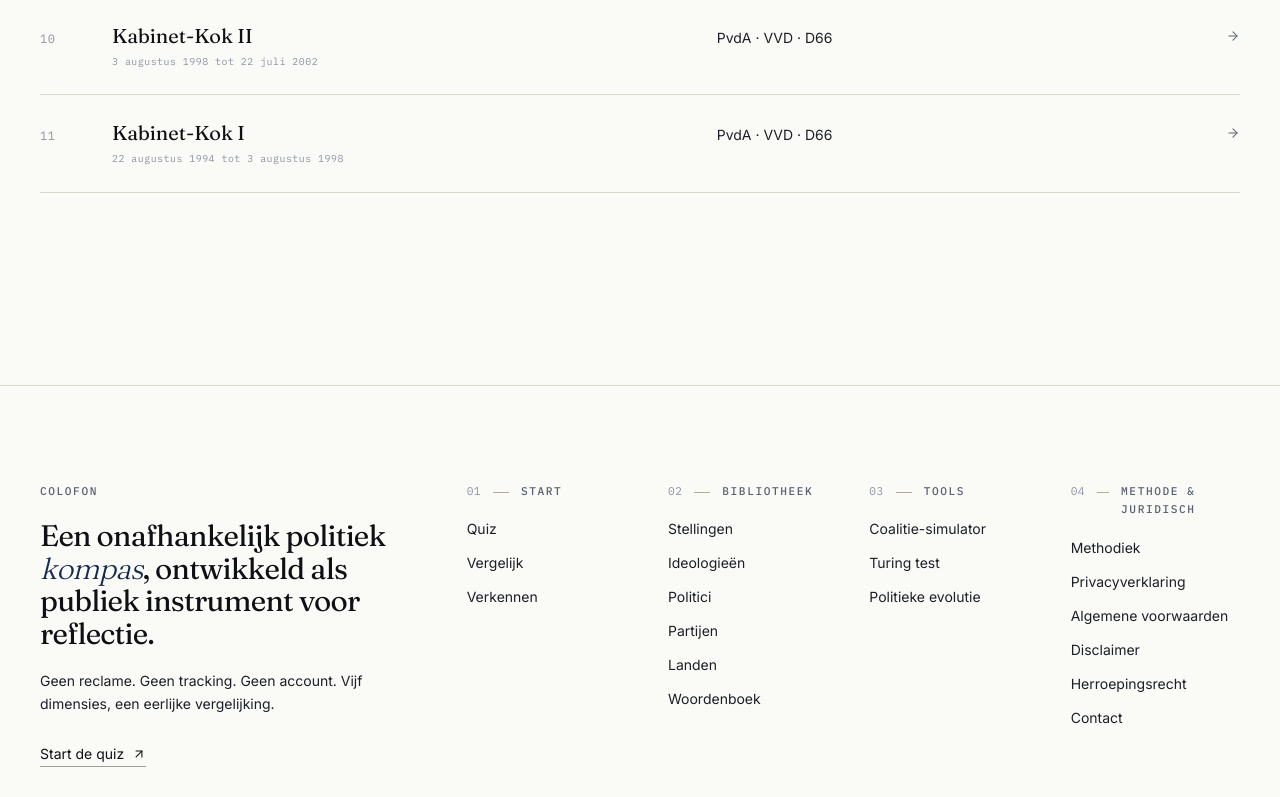
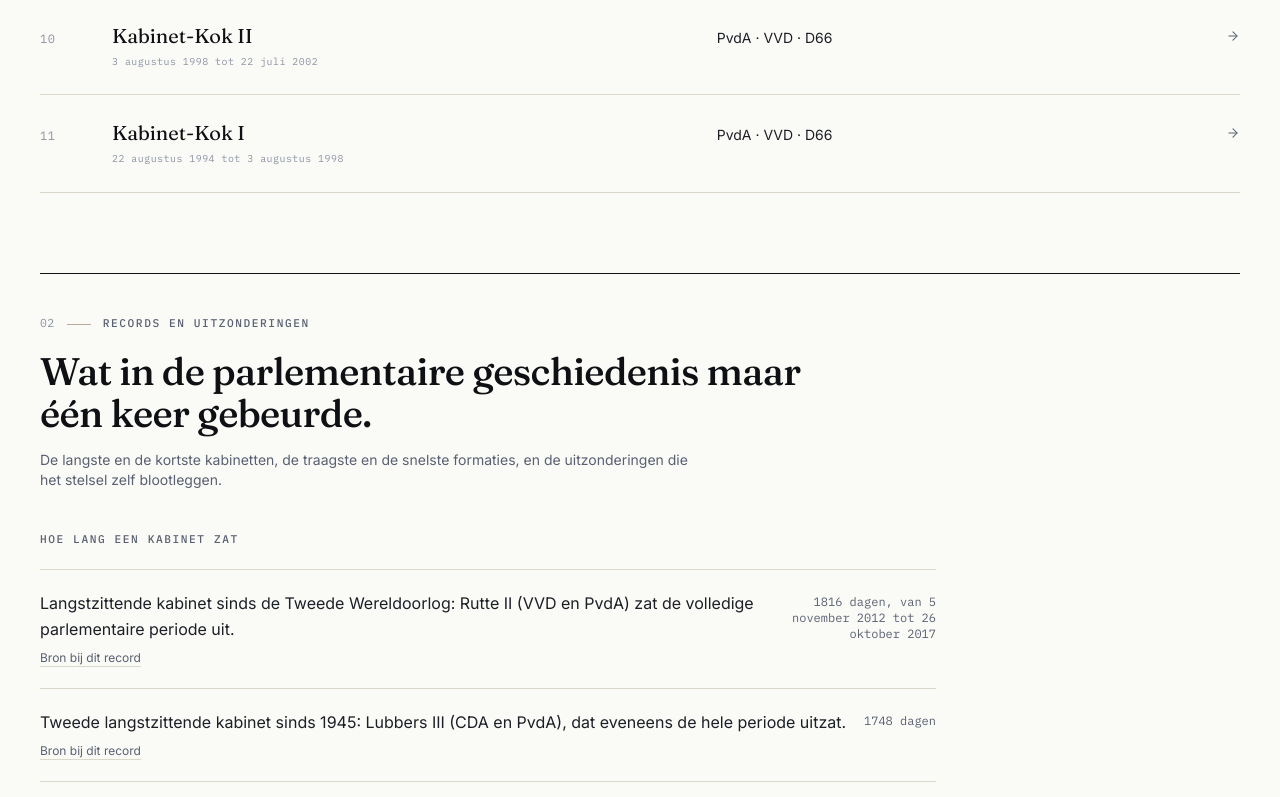
Before and after one commit to nandichi/PolitiekProfiel, a Next.js app: page /kabinetten in a window 1280 px wide. Shown: the part 2000-2797 px from the top of the page. Built offline with nearby package versions, Linux system fonts and the light colour scheme; no server answers.

Commit message:
feat(kabinetten): add sourced records and exceptions

```diff
--- a/src/app/(frontend)/kabinetten/page.tsx
+++ b/src/app/(frontend)/kabinetten/page.tsx
@@ -7,7 +7,12 @@
   ScrollReveal,
   ScrollRevealItem,
 } from "@/components/motion/ScrollReveal";
-import { CABINETS, CABINET_REVIEWED } from "@/data/cabinets";
+import {
+  CABINETS,
+  CABINET_RECORDS,
+  CABINET_RECORD_GROUPS,
+  CABINET_REVIEWED,
+} from "@/data/cabinets";
 import {
   buildBreadcrumbList,
   jsonLdString,
@@ -151,6 +156,58 @@
             ))}
         </ul>
       </section>
+      <section className="mt-20 border-t border-ink pt-10">
+        <Kicker number={2}>Records en uitzonderingen</Kicker>
+        <h2 className="display mt-5 max-w-3xl">
+          Wat in de parlementaire geschiedenis maar één keer gebeurde.
+        </h2>
+        <p className="mt-4 max-w-2xl text-sm text-ink-muted">
+          De langste en de kortste kabinetten, de traagste en de snelste
+          formaties, en de uitzonderingen die het stelsel zelf blootleggen.
+        </p>
+
+        <div className="mt-10 space-y-12">
+          {CABINET_RECORD_GROUPS.map((group) => {
+            const records = CABINET_RECORDS.filter(
+              (record) => record.group === group.id,
+            );
+            if (records.length === 0) return null;
+            return (
+              <div key={group.id}>
+                <p className="kicker">{group.label}</p>
+                <ol className="mt-5 max-w-4xl divide-y divide-rule border-y border-rule">
+                  {records.map((record) => (
+                    <li
+                      key={record.claim}
+                      className="grid grid-cols-[1fr_auto] gap-4 py-5"
+                    >
+                      <div className="min-w-0">
+                        <p className="text-base text-ink-2 leading-relaxed">
+                          {record.claim}
+                        </p>
+                        <a
+                          href={record.sourceUrl}
+                          target="_blank"
+                          rel="noreferrer noopener"
+                          className="mt-2 inline-block text-xs text-ink-muted underline decoration-rule hover:text-ink"
+                        >
+                          Bron bij dit record
+                        </a>
+                      </div>
+                      {record.numbers ? (
+                        <p className="mono tabular-nums text-xs text-ink-muted text-right max-w-40 pt-1">
+                          {record.numbers}
+                        </p>
+                      ) : null}
+                    </li>
+                  ))}
+                </ol>
+              </div>
+            );
+          })}
+        </div>
+      </section>
+
     </Container>
   );
 }
--- a/src/data/cabinets.ts
+++ b/src/data/cabinets.ts
@@ -308,3 +308,135 @@
 export function getCabinetBySlug(slug: string): SeedCabinet | undefined {
   return CABINETS.find((cabinet) => cabinet.slug === slug);
 }
+
+/** Eén uitzonderlijkheid of record rond kabinetten en formaties. */
+export interface CabinetRecord {
+  group: "zittingsduur" | "formaties" | "bijzonder" | "mijlpalen";
+  claim: string;
+  numbers?: string;
+  sourceUrl: string;
+}
+
+export const CABINET_RECORD_GROUPS = [
+  { id: "zittingsduur", label: "Hoe lang een kabinet zat" },
+  { id: "formaties", label: "Hoe lang een formatie duurde" },
+  { id: "bijzonder", label: "Wat een kabinet bijzonder maakte" },
+  { id: "mijlpalen", label: "Mijlpalen in de parlementaire geschiedenis" },
+] as const;
+
+export const CABINET_RECORDS: CabinetRecord[] = [
+  {
+    group: "zittingsduur",
+    claim: "Langstzittende kabinet sinds de Tweede Wereldoorlog: Rutte II (VVD en PvdA) zat de volledige parlementaire periode uit.",
+    numbers: "1816 dagen, van 5 november 2012 tot 26 oktober 2017",
+    sourceUrl: "https://www.parlement.com/zittingsduur-kabinetten",
+  },
+  {
+    group: "zittingsduur",
+    claim: "Tweede langstzittende kabinet sinds 1945: Lubbers III (CDA en PvdA), dat eveneens de hele periode uitzat.",
+    numbers: "1748 dagen",
+    sourceUrl: "https://www.parlement.com/zittingsduur-kabinetten",
+  },
+  {
+    group: "zittingsduur",
+    claim: "Derde langstzittende kabinet sinds 1945: Den Uyl (PvdA, D66, PPR, KVP en ARP), dat kort voor de verkiezingen viel.",
+    numbers: "1683 dagen",
+    sourceUrl: "https://www.parlement.com/zittingsduur-kabinetten",
+  },
+  {
+    group: "zittingsduur",
+    claim: "Kortstzittende kabinet na de Tweede Wereldoorlog: Van Agt II (CDA, PvdA en D66), dat viel op een conflict over bezuinigingen.",
+    numbers: "261 dagen",
+    sourceUrl: "https://www.parlement.com/kortstondige-kabinetten",
+  },
+  {
+    group: "zittingsduur",
+    claim: "Kortste kabinet uit de Nederlandse parlementaire geschiedenis: Colijn V werd twee dagen na zijn aantreden al demissionair, omdat het zijn eigen regeringsverklaring niet overleefde.",
+    numbers: "16 dagen in 1939",
+    sourceUrl: "https://www.parlement.com/kabinet-colijn-v-1939",
+  },
+  {
+    group: "zittingsduur",
+    claim: "Langste demissionaire periode van een kabinet: Rutte III bleef na zijn val nog bijna een jaar doorregeren in demissionaire staat.",
+    numbers: "360 dagen",
+    sourceUrl: "https://www.parlement.com/kabinet-rutte-iii-2017-2022",
+  },
+  {
+    group: "formaties",
+    claim: "Langste kabinetsformatie ooit in Nederland: de formatie die leidde tot Rutte IV, na de verkiezingen van 17 maart 2021.",
+    numbers: "299 dagen vanaf de verkiezingen",
+    sourceUrl: "https://www.parlement.com/duur-kabinetsformaties",
+  },
+  {
+    group: "formaties",
+    claim: "Lange formatie die leidde tot Rutte III, nadat een eerdere poging met GroenLinks was mislukt. Dat was toen de langste sinds 1945.",
+    numbers: "225 dagen",
+    sourceUrl: "https://www.parlement.com/duur-kabinetsformaties",
+  },
+  {
+    group: "formaties",
+    claim: "Lange formatie die leidde tot het kabinet-Schoof, met een partijloze minister-president.",
+    numbers: "223 dagen",
+    sourceUrl: "https://www.parlement.com/duur-kabinetsformaties",
+  },
+  {
+    group: "formaties",
+    claim: "Snelste formatie na verkiezingen sinds 1946: die van Drees I, twee jaar na de oorlog.",
+    numbers: "31 dagen",
+    sourceUrl: "https://www.parlement.com/duur-kabinetsformaties",
+  },
+  {
+    group: "formaties",
+    claim: "Snelste formatie van een overgangskabinet: Balkenende III kwam er in een week, direct na de val van Balkenende II.",
+    numbers: "7 dagen",
+    sourceUrl: "https://www.parlement.com/duur-kabinetsformaties",
+  },
+  {
+    group: "formaties",
+    claim: "Gemiddelde duur van een kabinetsformatie na verkiezingen sinds 1946, tussenkabinetten niet meegerekend.",
+    numbers: "114 dagen",
+    sourceUrl: "https://www.parlement.com/duur-kabinetsformaties",
+  },
+  {
+    group: "bijzonder",
+    claim: "Het grootste aantal partijen in een naoorlogs kabinet is vijf. Dat gebeurde onder meer bij Biesheuvel I, dat met één informateur en één formateur werd gevormd.",
+    numbers: "maximaal 5 partijen",
+    sourceUrl: "https://www.parlement.com/soorten-kabinetten",
+  },
+  {
+    group: "bijzonder",
+    claim: "Er is sinds 1945 nooit een kabinet geweest met bewindslieden uit één partij.",
+    numbers: "minimaal 2 partijen",
+    sourceUrl: "https://www.parlement.com/soorten-kabinetten",
+  },
+  {
+    group: "bijzonder",
+    claim: "Het bekendste gedoogkabinet: Rutte I regeerde met VVD en CDA zonder eigen meerderheid, op basis van een gedoogakkoord met de PVV.",
+    numbers: "VVD en CDA plus gedoogsteun PVV",
+    sourceUrl: "https://www.parlement.com/soorten-kabinetten",
+  },
+  {
+    group: "bijzonder",
+    claim: "Het eerste echte minderheidskabinet sinds 1945: het kabinet-Jetten, dat zonder meerderheid in beide Kamers regeert.",
+    numbers: "66 van 150 zetels",
+    sourceUrl: "https://www.parlement.com/soorten-kabinetten",
+  },
+  {
+    group: "bijzonder",
+    claim: "Het kabinet-Schoof week af van alle voorgangers doordat het een partijloze minister-president had en doordat radicaalrechts deelnam.",
+    numbers: "aangetreden op 2 juli 2024",
+    sourceUrl: "https://www.parlement.com/kabinetten-tijdvak",
+  },
+  {
+    group: "mijlpalen",
+    claim: "Eerste vrouwelijke minister van Nederland: Marga Klompé (KVP), minister van Maatschappelijk Werk. In 1971 werd zij als eerste vrouw minister van Staat.",
+    numbers: "13 oktober 1956",
+    sourceUrl: "https://www.parlement.com/vrouwen-de-politiek",
+  },
+  {
+    group: "mijlpalen",
+    claim: "Slechts drie keer in de parlementaire geschiedenis veroorzaakte het stemgedrag van de Eerste Kamer een kabinetscrisis. De laatste keer was de Nacht van Wiegel, toen een grondwetsvoorstel op één stem na geen tweederdemeerderheid haalde. Kok II bood zijn ontslag aan, maar bleef na een lijmpoging zitten.",
+    numbers: "18 mei 1999",
+    sourceUrl: "https://www.parlement.com/kabinetscrises",
+  },
+];
```
Also changed, not shown: 1 other file (tests, documents, lock files or other folders).
